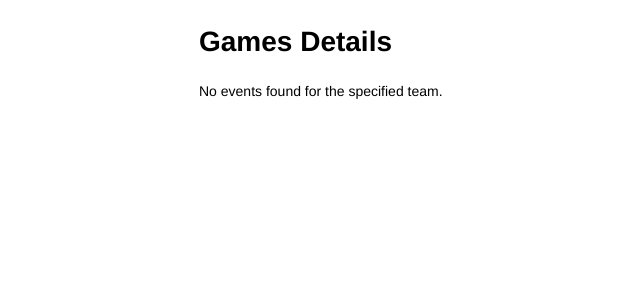
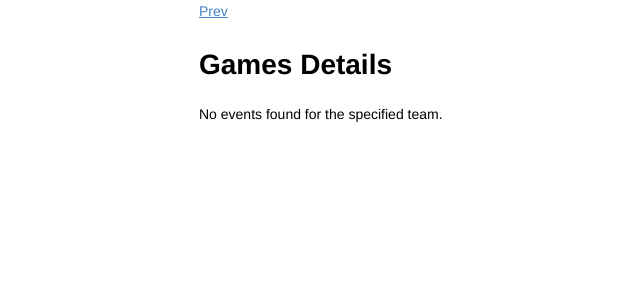
Before and after one commit to sarataboas/Base-de-dados---project, a Flask app: template templates/games.html in a window 1280 px wide. Shown: the part 52-352 px from the top of the page, without its empty margins (14-654 px from the left). Run offline with Flask 3, Linux system fonts and the light colour scheme; the template is opened without the code that fills it, so the values that code supplies are empty.

Commit message:
general-statiscs

```diff
--- a/templates/athletes.html
+++ b/templates/athletes.html
@@ -1,7 +1,6 @@
 {% extends 'base.html' %}
 {% block content %}
-
-
+<a href="javascript:history.go(-1)">Voltar para a Página Anterior</a>
     {% if athlete_data %}
 
             {% for athlete in athlete_data %}
--- a/templates/categories.html
+++ b/templates/categories.html
@@ -1,5 +1,6 @@
 {% extends 'base.html' %}
 {% block content %}
+<a href="javascript:history.go(-1)">Prev</a>
 
     <h2>{{ category_data[0].event }}</h2>
 
--- a/templates/games.html
+++ b/templates/games.html
@@ -1,5 +1,7 @@
 {% extends 'base.html' %}
 {% block content %}
+
+<a href="javascript:history.go(-1)">Prev</a>
 
   <h1>Games Details</h1>
 
--- a/templates/sports.html
+++ b/templates/sports.html
@@ -1,5 +1,7 @@
 {% extends 'base.html' %}
 {% block content %}
+
+<a href="javascript:history.go(-1)">Prev</a>
 
 {% if sport_data %}
     <h2>{{sport_data[0].sport}} </h2>
--- a/templates/teams.html
+++ b/templates/teams.html
@@ -1,5 +1,8 @@
 {% extends 'base.html' %}
 {% block content %}
+
+<a href="javascript:history.go(-1)">Prev</a>
+
     <title>Team Information</title>
 
     {% if team_data %}
```
